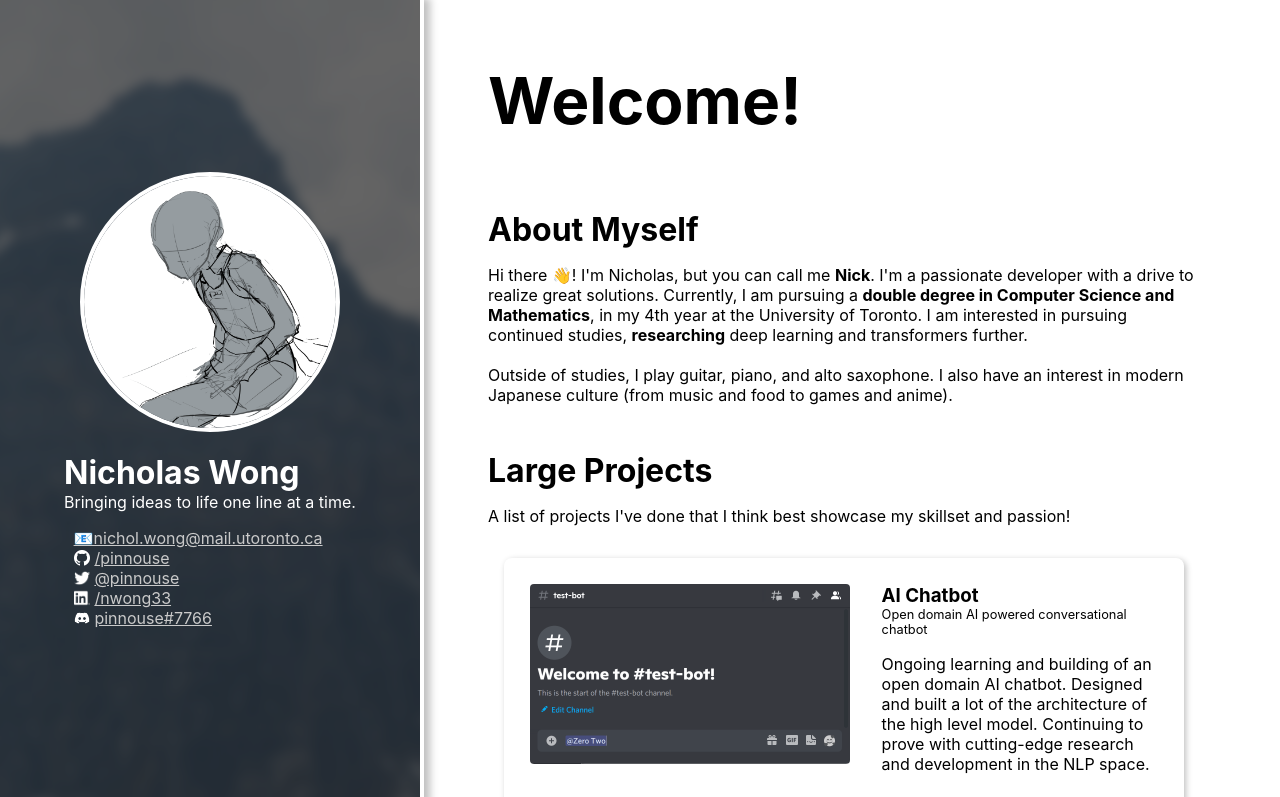
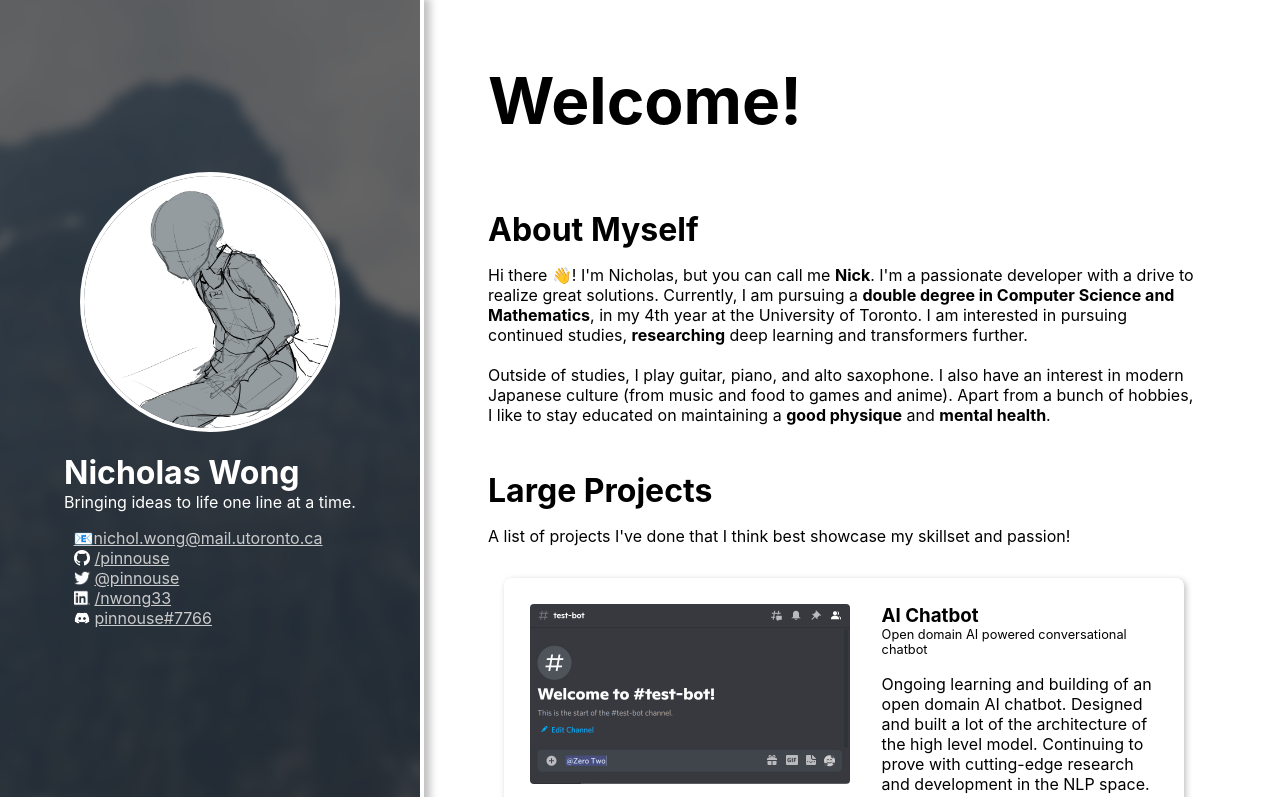
Before and after one commit to pinnouse/home-v2, a Next.js app: page / in a window 1280 px wide. Shown: the top 797 px of the page. Built offline with nearby package versions, Linux system fonts and the light colour scheme; no server answers.

Commit message:
Add more interests

```diff
--- a/pages/index.tsx
+++ b/pages/index.tsx
@@ -115,6 +115,7 @@ const Home: NextPage = () => {
           <br />
           Outside of studies, I play guitar, piano, and alto saxophone.
           I also have an interest in modern Japanese culture (from music and food to games and anime).
+          Apart from a bunch of hobbies, I like to stay educated on maintaining a <b>good physique</b> and <b>mental health</b>.
         </p>
 
         <h2 className={styles.subtitle}>Large Projects</h2>
```
